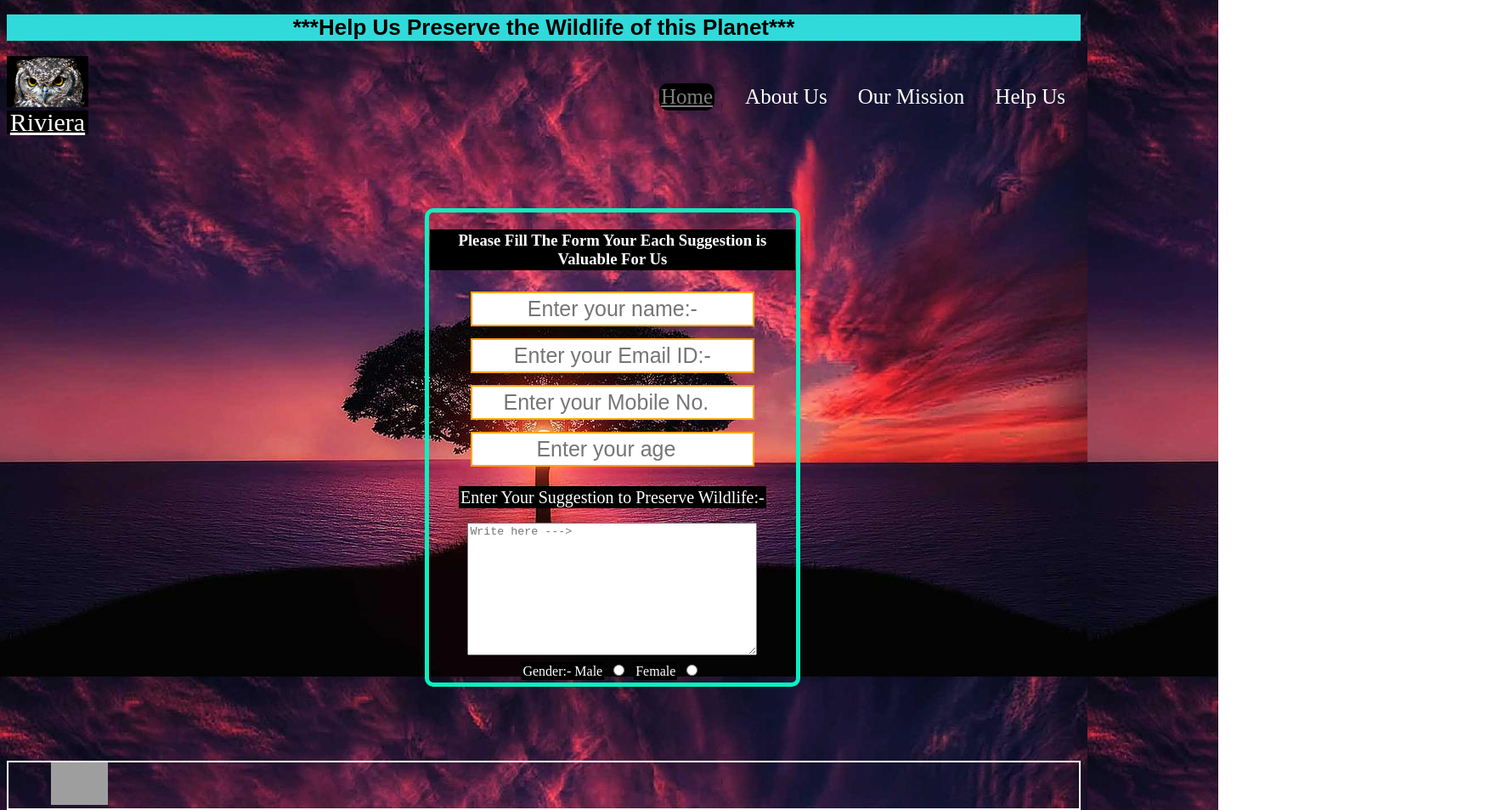
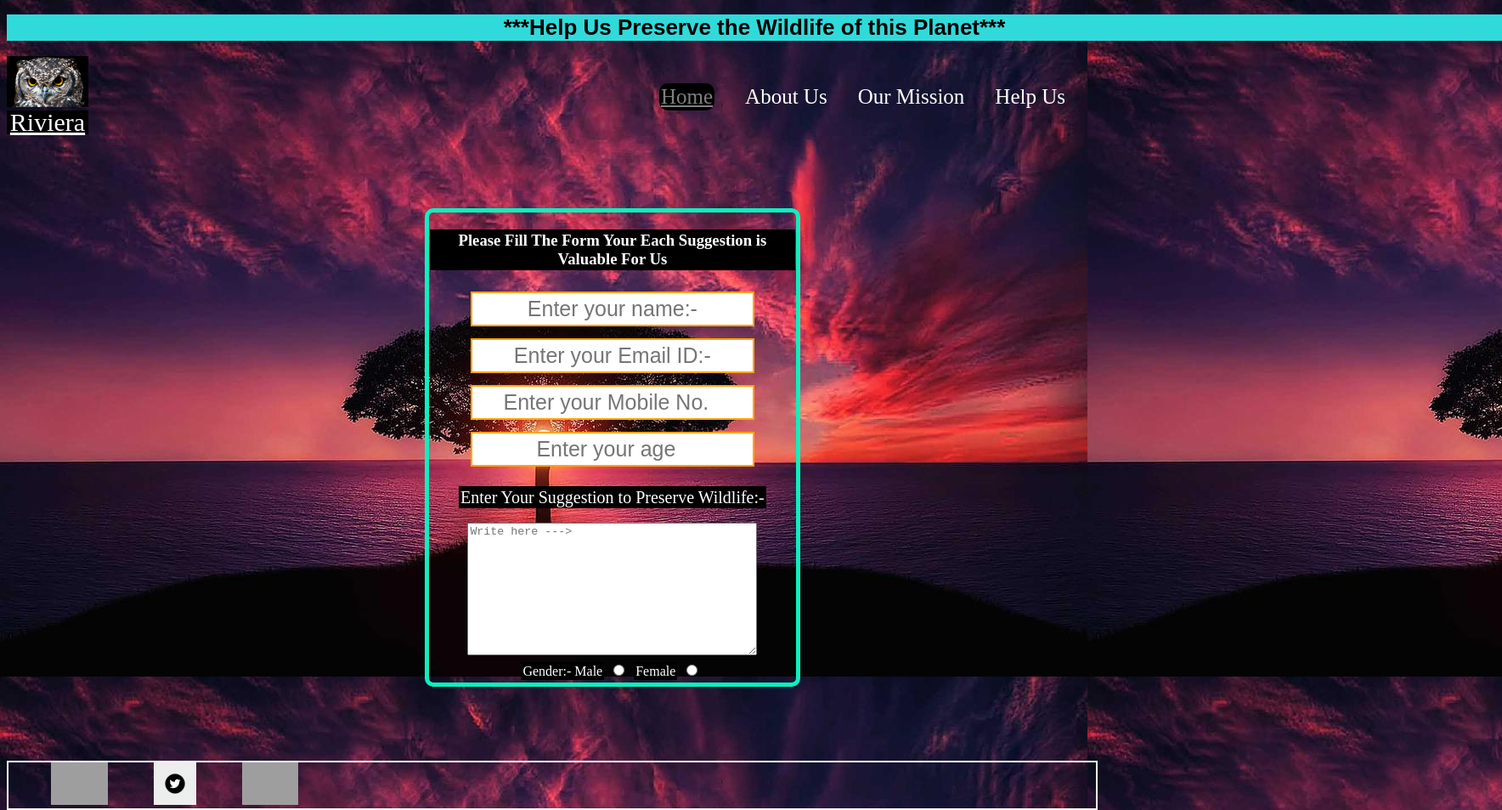
Before and after one commit to rashup198/project2, a plain HTML site: page index.html in a window 1280 px wide. Shown: the whole page at 85% size, 1768 px wide, since content can reach past the window. Drawn offline with Linux system fonts and the light colour scheme; grey boxes are pictures that could not be loaded.

Commit message:
updated Footer
Updates footer **ik currently its looking ugly will fix it later

```diff
--- a/index.html
+++ b/index.html
@@ -96,7 +96,20 @@
 
         <div class="foot">
 
-            <a  href="http://instagram.com/pri_yanshupandey" target="_blank"> <img src="https://cdn-icons-png.flaticon.com/512/87/87390.png" alt=""></a>
+
+
+            <a class="instagram" href="http://instagram.com/pri_yanshupandey" target="_blank"> <img src="https://cdn-icons-png.flaticon.com/512/87/87390.png" alt=""></a>
+
+
+
+
+            <a class="twitter" href="https://twitter.com" target="_blank"><img src="img/twitter.jpg" alt="redirect_twitter"></a>
+
+
+            <a class="reddit" href="https://reddit.com" target="_blank"><img src="https://www.pngfind.com/pngs/m/451-4513396_jpg-black-and-white-download-social-logo-character.png" alt="reddit_redirect"></a>
+
+
+
         </div>
     </footer>
 
--- a/style.css
+++ b/style.css
@@ -6,14 +6,17 @@ body {
 }
 
 .head {
+
+    width: 220vh;
     color: black;
-    border: 0px solid black;
+
     background-color: #31dada;
     text-align: center;
     font-size: small;
     font-family: 'Balsamiq Sans', cursive;
     font-family: 'Montserrat', sans-serif;
     /* padding: 0px; */
+
 }
 
 .logo {
@@ -116,7 +119,7 @@ background-color: black;
 
 .foot{
     color: white;
-
+   width: 100vw;
 
 
     border:  2px solid white;
```
Also changed, not shown: img/twitter.jpg (added).
